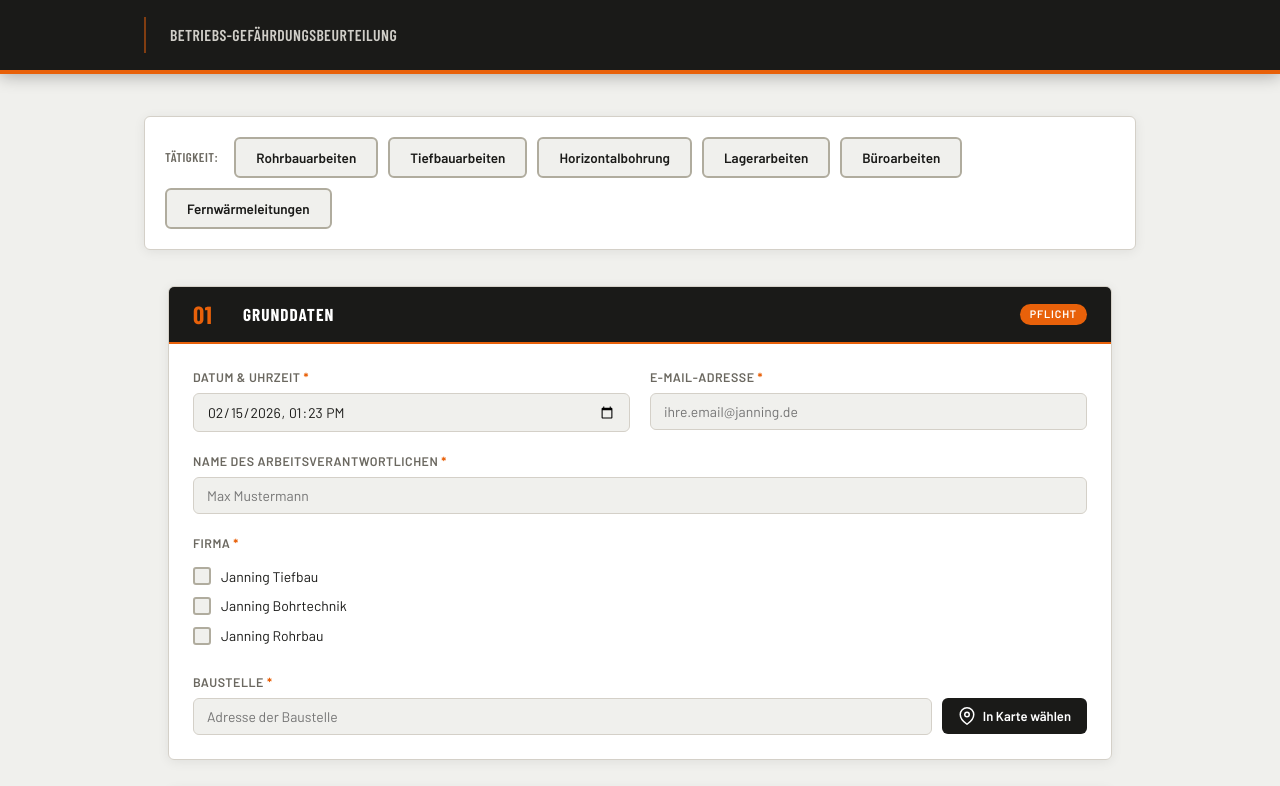
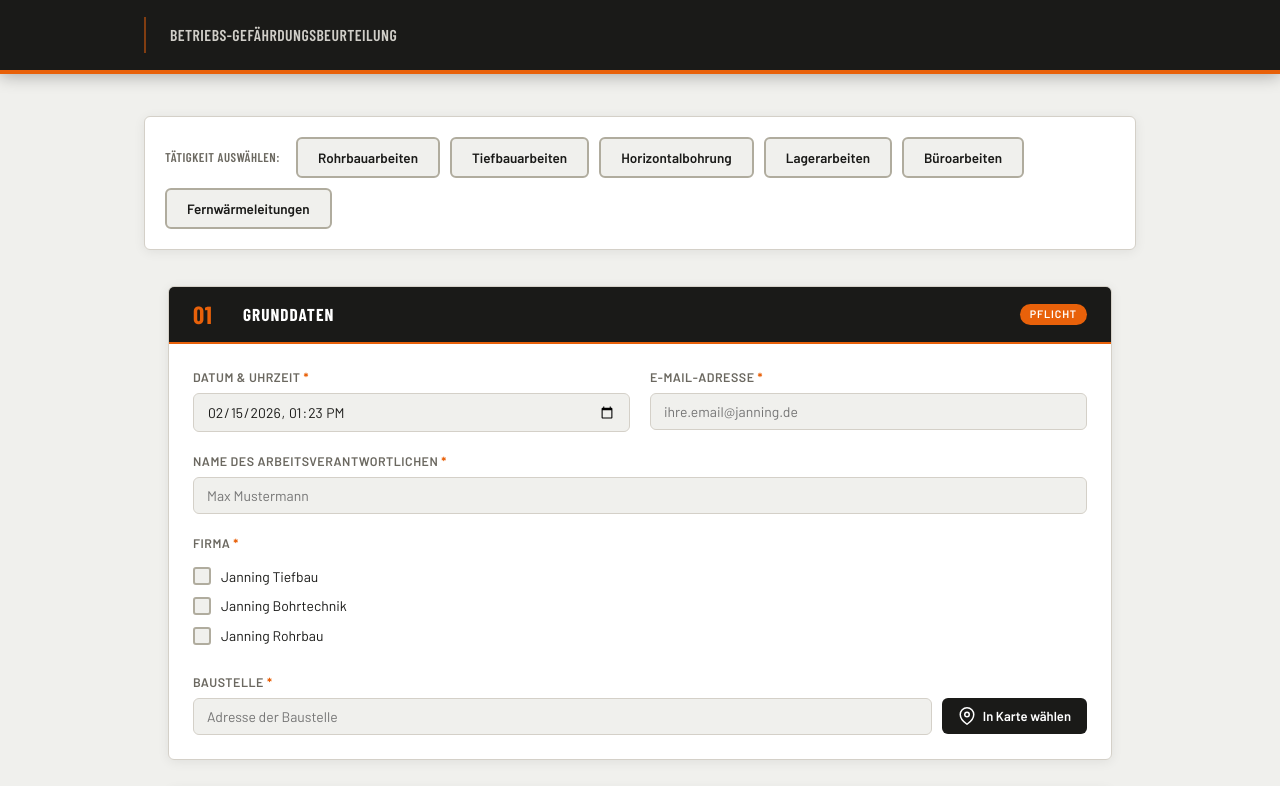
Before and after one commit to rahimahangarzadeh/Betriebs_Gefaehrdungsbeurteilung, a plain HTML site: page index.html in a window 1280 px wide. Shown: the top 786 px of the page. Drawn offline with nearby package versions, Linux system fonts and the light colour scheme; a web font is replaced by a local one.

Commit message:
Update index.html

```diff
--- a/index.html
+++ b/index.html
@@ -43,7 +43,7 @@
 
   <!-- Vorlagen Buttons -->
   <div class="template-buttons">
-    <span class="template-label">Tätigkeit:</span>
+    <span class="template-label">Tätigkeit auswählen:</span>
     <button type="button" class="template-btn" onclick="loadTemplate('rohrbau')">Rohrbauarbeiten</button>
     <button type="button" class="template-btn" onclick="loadTemplate('tiefbau')">Tiefbauarbeiten</button>
     <button type="button" class="template-btn" onclick="loadTemplate('horizontalbohrung')">Horizontalbohrung</button>
```
